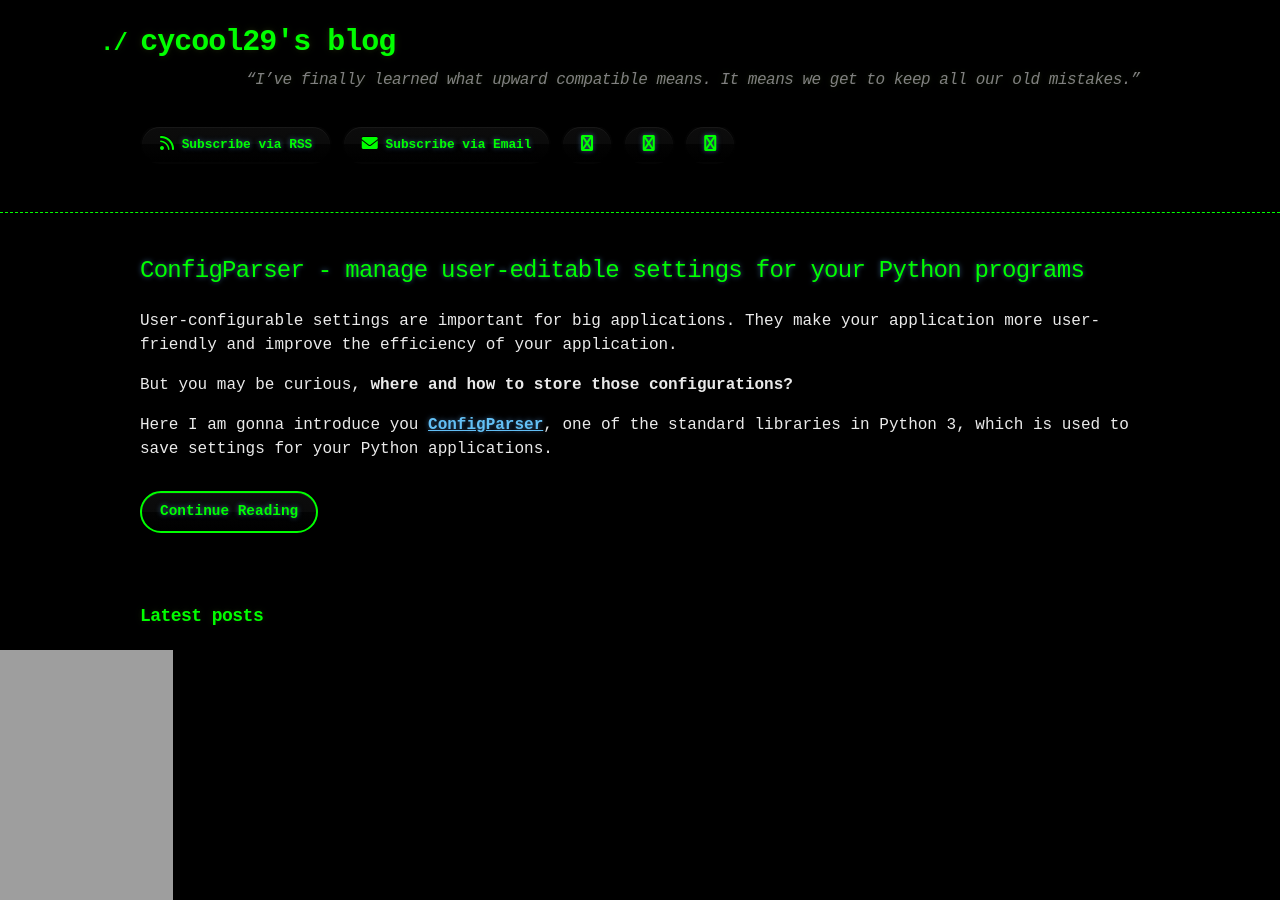
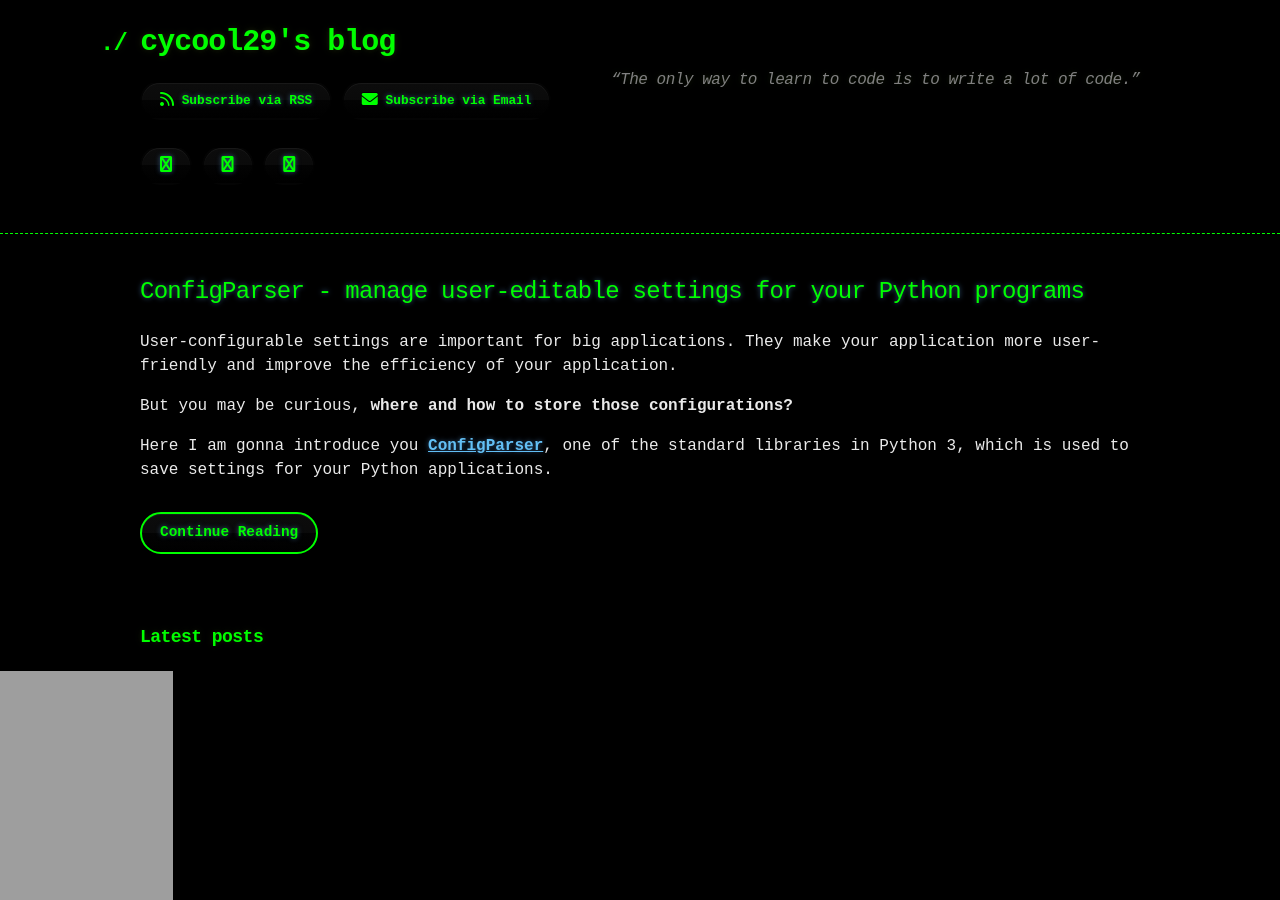
Before and after one commit to cycool29/cycool29.github.io, a Jekyll site: the page built from index.md, in a window 1280 px wide and 900 px high. Built offline with Jekyll 4.4.1, drawn with Linux system fonts in a browser that asks for light colours; a style sheet for code colours, icons or effects is not loaded.

Commit message:
Update quotes

```diff
--- a/_config.yml
+++ b/_config.yml
@@ -1,5 +1,5 @@
 title: cycool29's blog
-description: "“I’ve finally learned what upward compatible means. It means we get to keep all our old mistakes.” "
+description: "“The only way to learn to code is to write a lot of code.” "
 bio: A high school student. Intermediate in Python, Git, Bash. Learning JavaScript. He/Him. "
 author: cycool29
 url: https://cycool29.github.io
```
